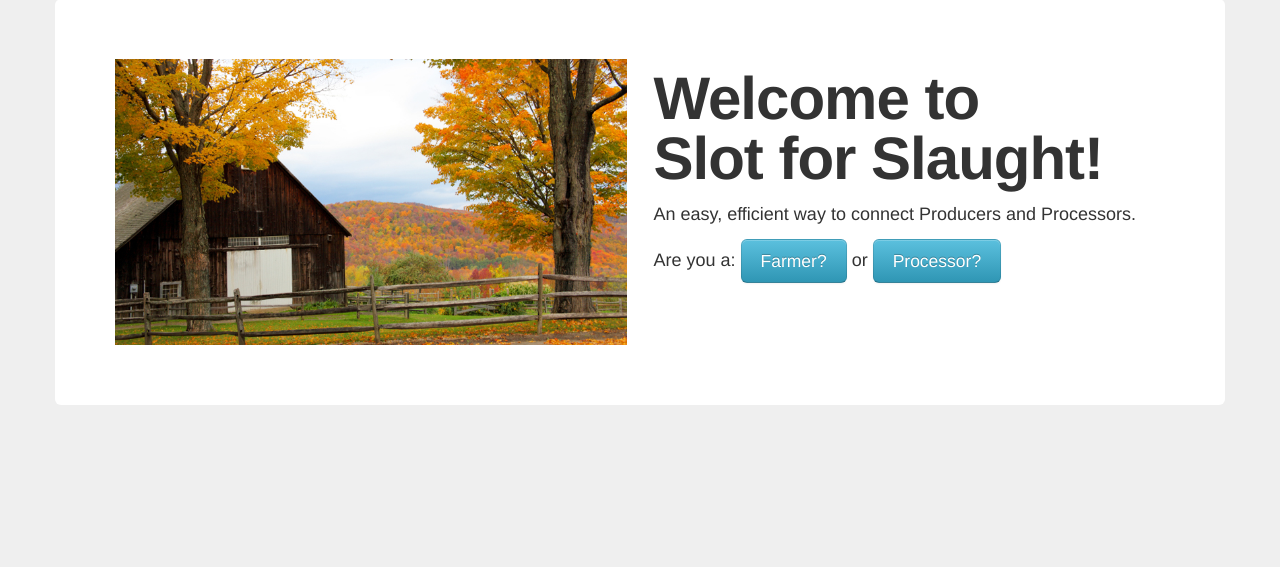
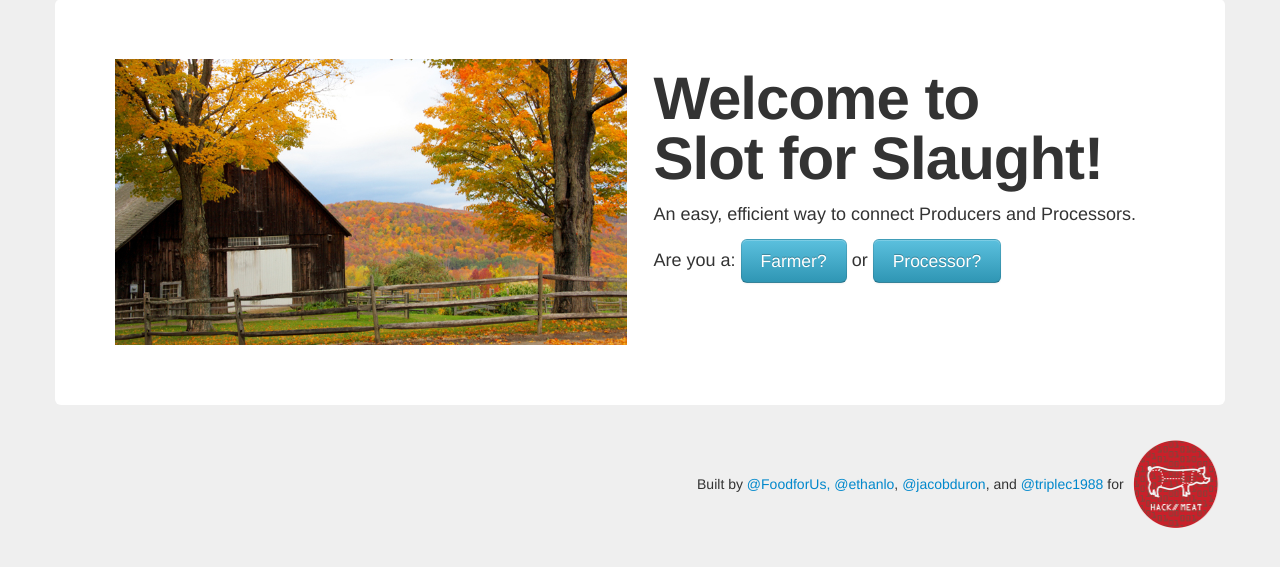
Before and after one commit to triplec1988/Hack----Meat, a Django app: page / in a window 1280 px wide. Shown: the part 174-741 px from the top of the page. Run offline with Django 3.2, Linux system fonts and the light colour scheme; parts of the project's set-up code (start-up, migrations or seed data) failed here and were passed over; some libraries are stand-ins or nearby versions.

Commit message:
* add twitter info

```diff
--- a/templates/base/home.html
+++ b/templates/base/home.html
@@ -42,6 +42,15 @@
         </div>
     </div>
 </div>
+
+<div class="row-fluid footer">
+  <div class="span6 offset6">
+    <div style="float:right">
+      Built by <a href="https://twitter.com/FoodforUs">@FoodforUs<a>, <a href="https://twitter.com/ethanlo">@ethanlo</a>, <a href="https://twitter.com/jacobduron">@jacobduron</a>, and <a href="https://twitter.com/triplec1988">@triplec1988</a> for <a href="http://hackmeat.eventbrite.com/"><img src="{{STATIC_URL}}img/hackmeat.png" style="height:100px;width:auto;"></img></a>
+    </div>
+  </div>
+</div>
+
 </div>
 {% endblock %}
 
```
Also changed, not shown: static/img/hackmeat.png (added).
